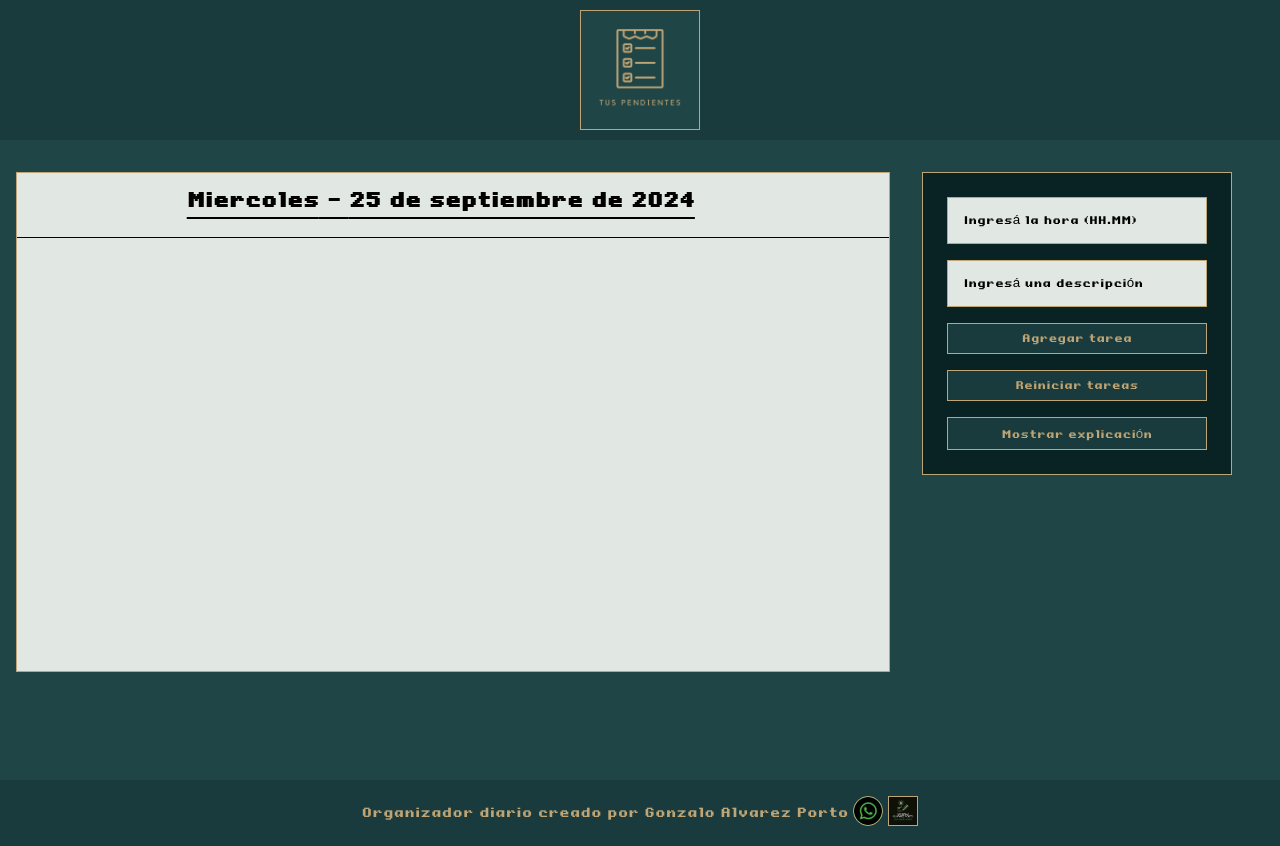
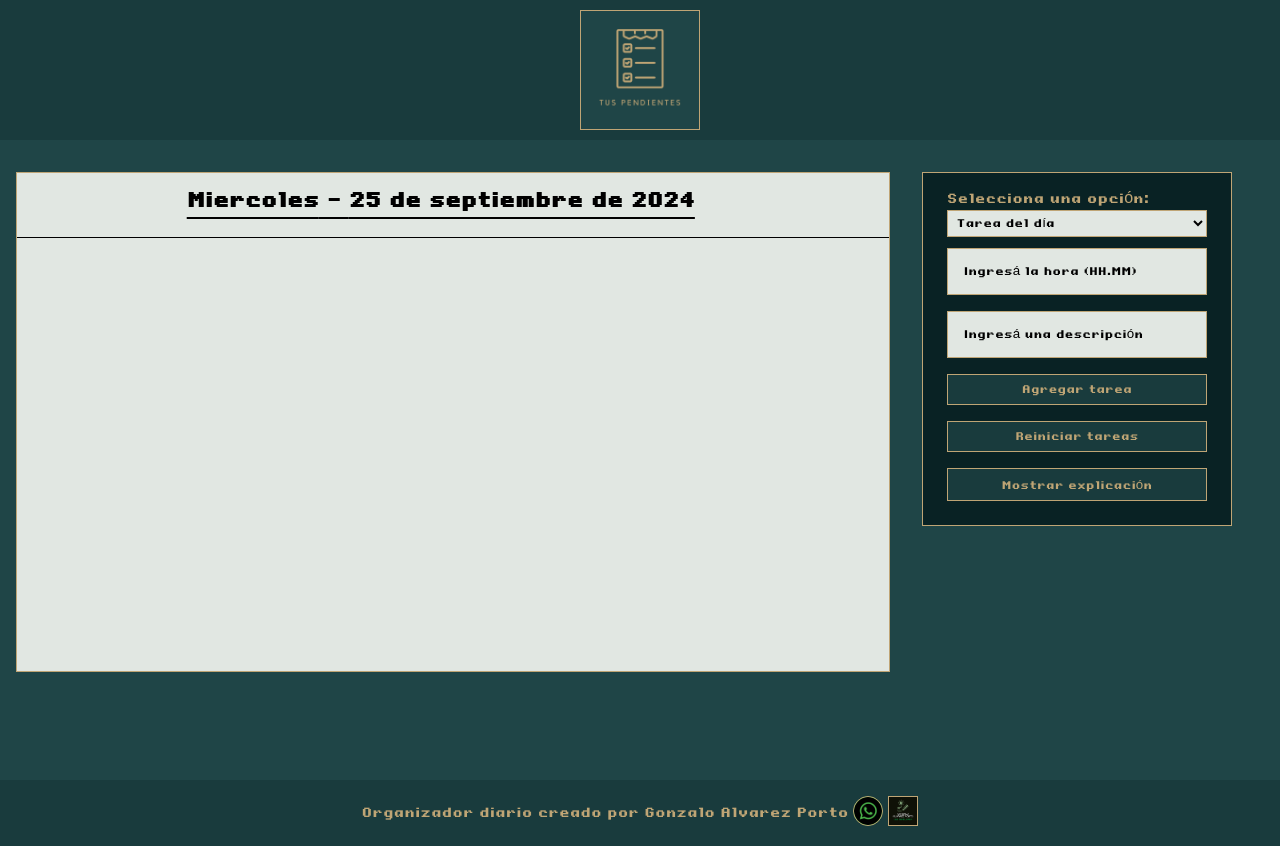
Before and after one commit to GonzaloAlvarezPorto/agendaTusPendientes, a React (Vite) app: page / in a window 1280 px wide. Built offline with nearby package versions, Linux system fonts and the light colour scheme.

Commit message:
Agregada la opción tarea del día o tareas diarias

```diff
--- a/src/components/bMain/Principal.jsx
+++ b/src/components/bMain/Principal.jsx
@@ -94,7 +94,9 @@ export const Principal = () => {
 
     const agregarTarea = () => {
         let horaTarea = '';
+        const opcionSeleccionada = document.getElementById("opciones").value; // Obtener el valor seleccionado
 
+        // Validar hora
         if (nuevaHora && nuevaHora.includes(':')) {
             alert("El formato de la hora es inválido. Debe ser HH.MM (con punto).");
             return; // Detiene la ejecución si se usa el formato con dos puntos
@@ -110,6 +112,7 @@ export const Principal = () => {
             return; // No permite agregar la tarea si la descripción está vacía
         }
 
+        // Normalizar hora
         if (nuevaHora) {
             horaTarea = normalizarHora(nuevaHora);
         } else {
@@ -121,36 +124,34 @@ export const Principal = () => {
             horaTarea = `S/H${contadorSinHorario}`; // Asigna el siguiente número disponible
         }
 
-        const nuevasTareas = { ...tareasDelDia };
+        // Verificar si la hora ya existe
+        while (tareasDelDia[horaTarea]) {
+            const [horas, minutos] = horaTarea.split('.').map(Number);
+            let nuevoMinuto = minutos + 1; // Sumar un minuto
+            let nuevoHora = horas;
 
-        // Verifica si la hora ya está ocupada y encuentra el siguiente horario disponible
-        while (nuevasTareas[horaTarea]) {
-            let [horas, minutos] = horaTarea.split('.').map(Number);
+            // Si los minutos llegan a 60, reiniciamos los minutos y sumamos una hora
+            if (nuevoMinuto === 60) {
+                nuevoMinuto = 0;
+                nuevoHora = (nuevoHora + 1) % 24; // Asegura que la hora vuelva a 0 después de 23
+            }
 
-            if (!isNaN(horas) && !isNaN(minutos)) {
-                // Incrementa los minutos solo si es una tarea con horario
-                minutos++;
-
-                // Si los minutos alcanzan 60, reinicia a 0 y suma 1 a las horas
-                if (minutos === 60) {
-                    minutos = 0;
-                    horas = (horas + 1) % 24; // Asegura que no sobrepase las 23
-                }
-
-                // Normaliza la nueva hora
-                horaTarea = `${String(horas).padStart(2, '0')}.${String(minutos).padStart(2, '0')}`;
-            } else {
-                // Si es una tarea sin horario (S/H), encuentra el siguiente S/H disponible
-                let contadorSinHorario = 1;
-                while (nuevasTareas[`S/H${contadorSinHorario}`]) {
-                    contadorSinHorario++;
-                }
-                horaTarea = `S/H${contadorSinHorario}`;
-            }
+            // Normalizamos la nueva hora
+            horaTarea = normalizarHora(`${nuevoHora}.${nuevoMinuto}`);
         }
 
-        // Agrega la tarea en el nuevo horario disponible
+        // Agregar tarea a la tarea del día actual
+        const nuevasTareas = { ...tareasDelDia };
         nuevasTareas[horaTarea] = nuevaDescripcion;
+
+        // Si la opción es "Tarea de todos los días", agregar a todos los días de la semana
+        if (opcionSeleccionada === "tareaDeTodosLosDias") {
+            diasSemana.forEach(dia => {
+                const tareasGuardadas = JSON.parse(localStorage.getItem(`tareas-${dia}`)) || {};
+                tareasGuardadas[horaTarea] = nuevaDescripcion;
+                localStorage.setItem(`tareas-${dia}`, JSON.stringify(tareasGuardadas));
+            });
+        }
 
         // Ordena las tareas
         const tareasOrdenadas = Object.entries(nuevasTareas)
@@ -161,7 +162,6 @@ export const Principal = () => {
                 } else if (!horaA.startsWith('S/H') && horaB.startsWith('S/H')) {
                     return 1; // `S/H` va primero
                 } else {
-                    // Si ambas son del mismo tipo (ambas con horario o ambas sin horario), las ordena normalmente
                     return horaA.localeCompare(horaB);
                 }
             })
@@ -182,7 +182,6 @@ export const Principal = () => {
         setNuevaDescripcion('');
         horaInputRef.current.focus();
     };
-
 
     const manejarTeclado = (event) => {
         if (event.key === 'Enter') {
@@ -241,6 +240,11 @@ export const Principal = () => {
                             </ul>
                             <div className='contenedor__botonera'>
                                 <div className="agregar-tarea">
+                                    <label htmlFor="opciones">Selecciona una opción:</label>
+                                    <select id="opciones" name="opciones">
+                                        <option value="tareaDelDia">Tarea del día</option>
+                                        <option value="tareaDeTodosLosDias">Tarea de todos los días</option>
+                                    </select>
                                     <input
                                         type="text"
                                         placeholder="Ingresá la hora (HH.MM)"
--- a/src/styles/bMain/_principalMain.scss
+++ b/src/styles/bMain/_principalMain.scss
@@ -110,6 +110,19 @@
                 border: 1px solid $letrasLogo;
             }
 
+            select {
+                margin: 0.2rem 0.5rem;
+                padding: 0.3rem;
+                background-color: $unBlancoMenos;
+                color: $negro;
+                border: 1px solid $letrasLogo;
+            }
+
+            label {
+                margin: 0 0.5rem;
+                color: $letrasLogo;
+            }
+
             input::placeholder {
                 color: $negro;
             }
--- a/src/styles/bMain/_principalMain__query.scss
+++ b/src/styles/bMain/_principalMain__query.scss
@@ -36,6 +36,7 @@
 
             h2 {
                 padding: 0.5rem 0 1rem;
+                font-size: 14px;
             }
 
             .tareas__item {
```
